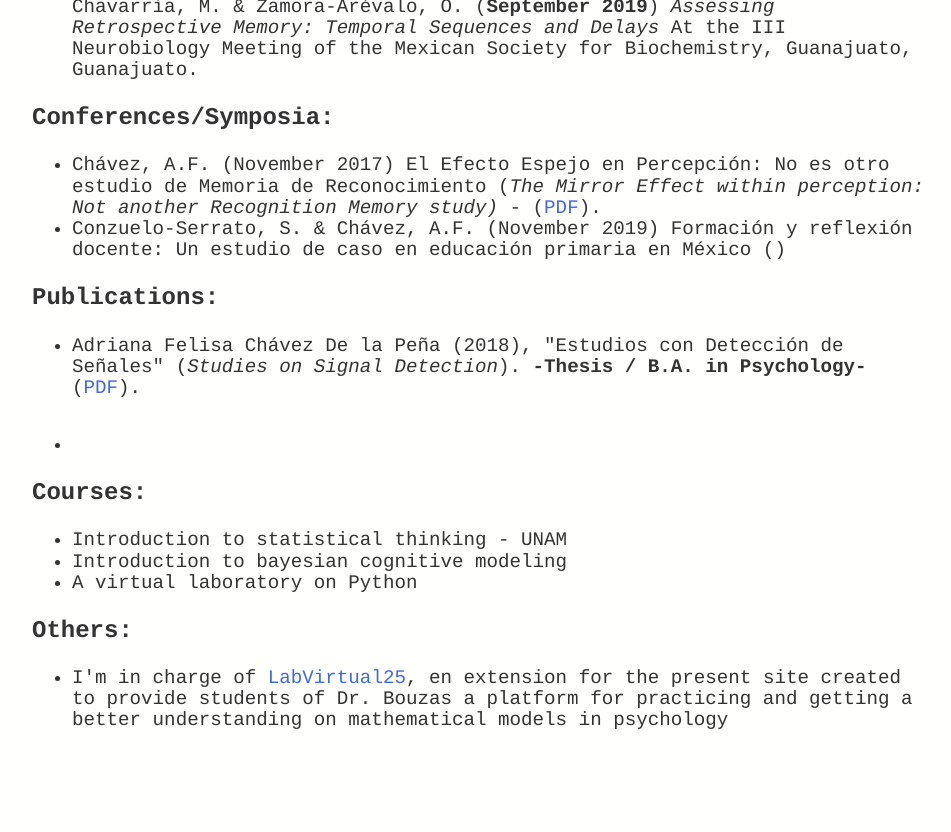
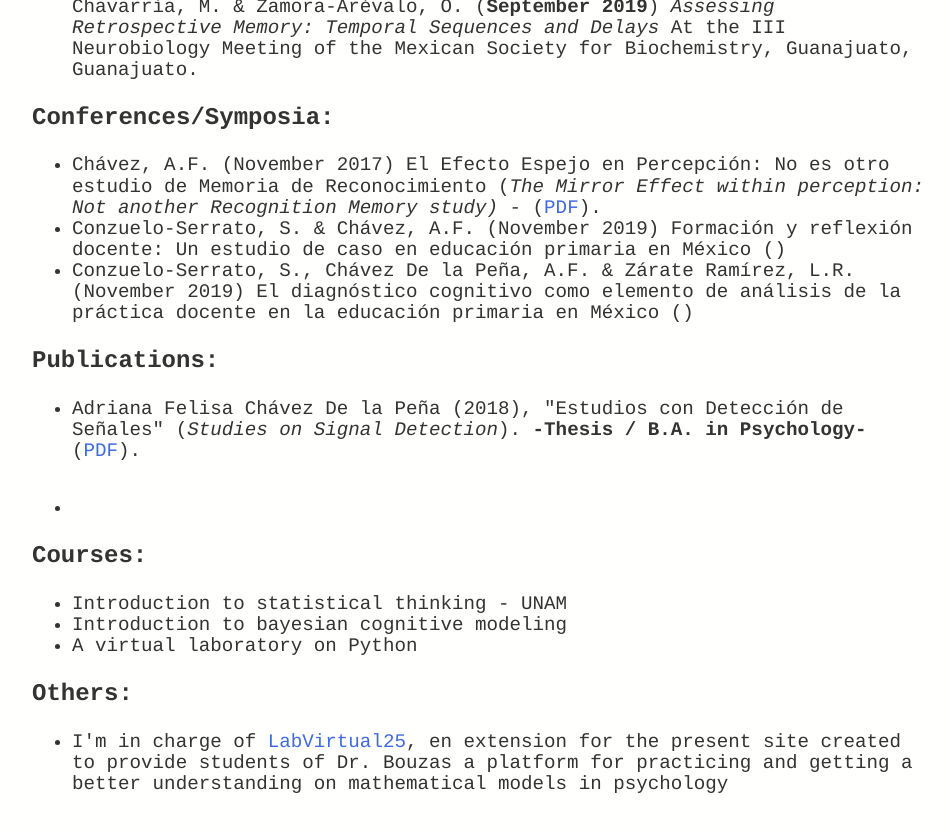
Before and after one commit to BouzasLab25/bouzaslab25.github.io, a Jekyll site: the page built from people/felisa.html, in a window 1280 px wide and 900 px high, scrolled down 2387 px. Shown: the top 832 px of the window, without its empty margins (160-1111 px from the left). Built offline with Jekyll 4.4.1, drawn with Linux system fonts in a browser that asks for light colours.

Commit message:
Update felisa.html

```diff
--- a/people/felisa.html
+++ b/people/felisa.html
@@ -58,7 +58,8 @@ title: Lab25 Adriana Felisa
 <p style="text-align:justify"><b>Conferences/Symposia:</b></p>
 	<ul>
 	<li class='ho' >Chávez, A.F. (November 2017) El Efecto Espejo en Percepción: No es otro estudio de Memoria de Reconocimiento (<i>The Mirror Effect within perception: Not another Recognition Memory study)</i> - (<a class='link' href="/presentations/SINCAVI_Felisa.pdf" target="_blank">PDF</a>). </li>
-	<li class='ho'> Conzuelo-Serrato, S. & Chávez, A.F. (November 2019) Formación y reflexión docente: Un estudio de caso en educación primaria en México (<i></i>) </a>
+	<li class='ho'> Conzuelo-Serrato, S. & Chávez, A.F. (November 2019) Formación y reflexión docente: Un estudio de caso en educación primaria en México (<i></i>) </li>
+	<li class='ho'> Conzuelo-Serrato, S., Chávez De la Peña, A.F. & Zárate Ramírez, L.R. (November 2019) El diagnóstico cognitivo como elemento de análisis de la práctica docente en la educación primaria en México (<i></i>) </li>
  	</ul>
 <p style="text-align:justify"><b>Publications:</b></p>
 	<ul>
```
